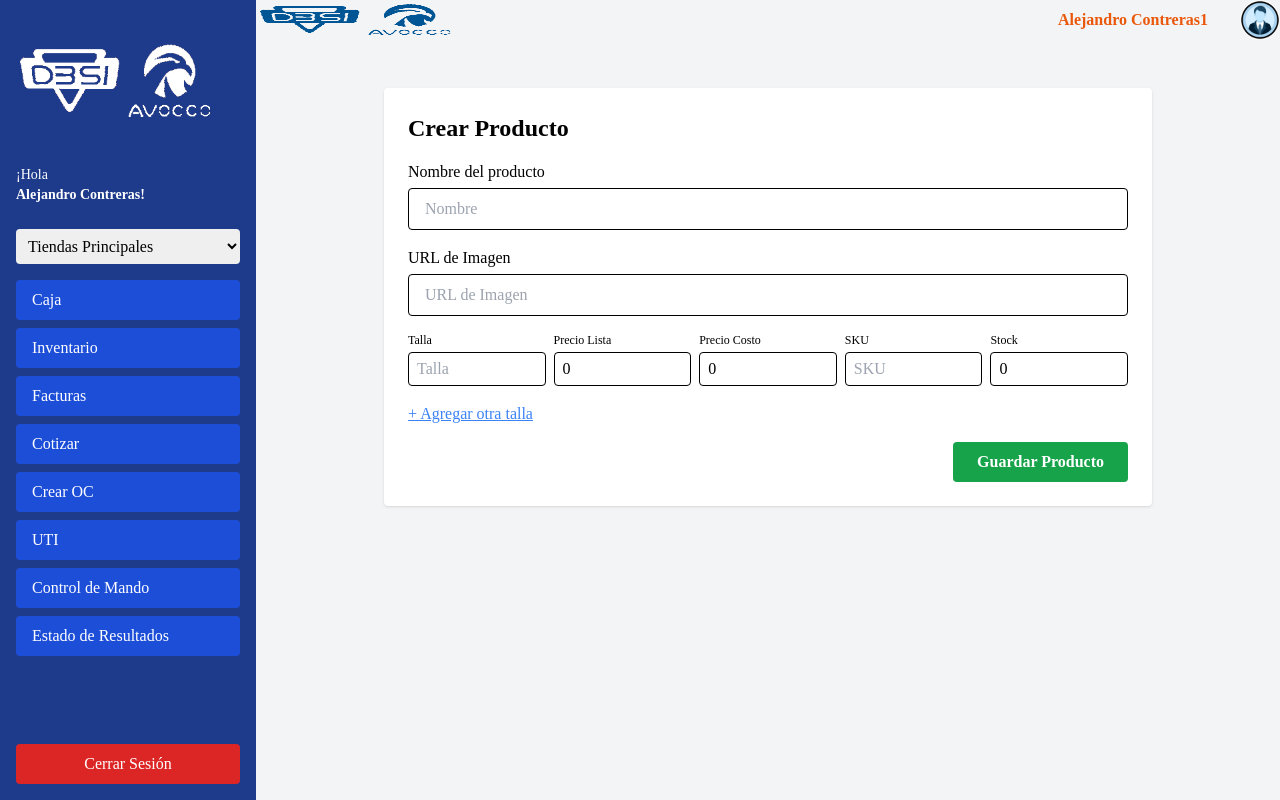
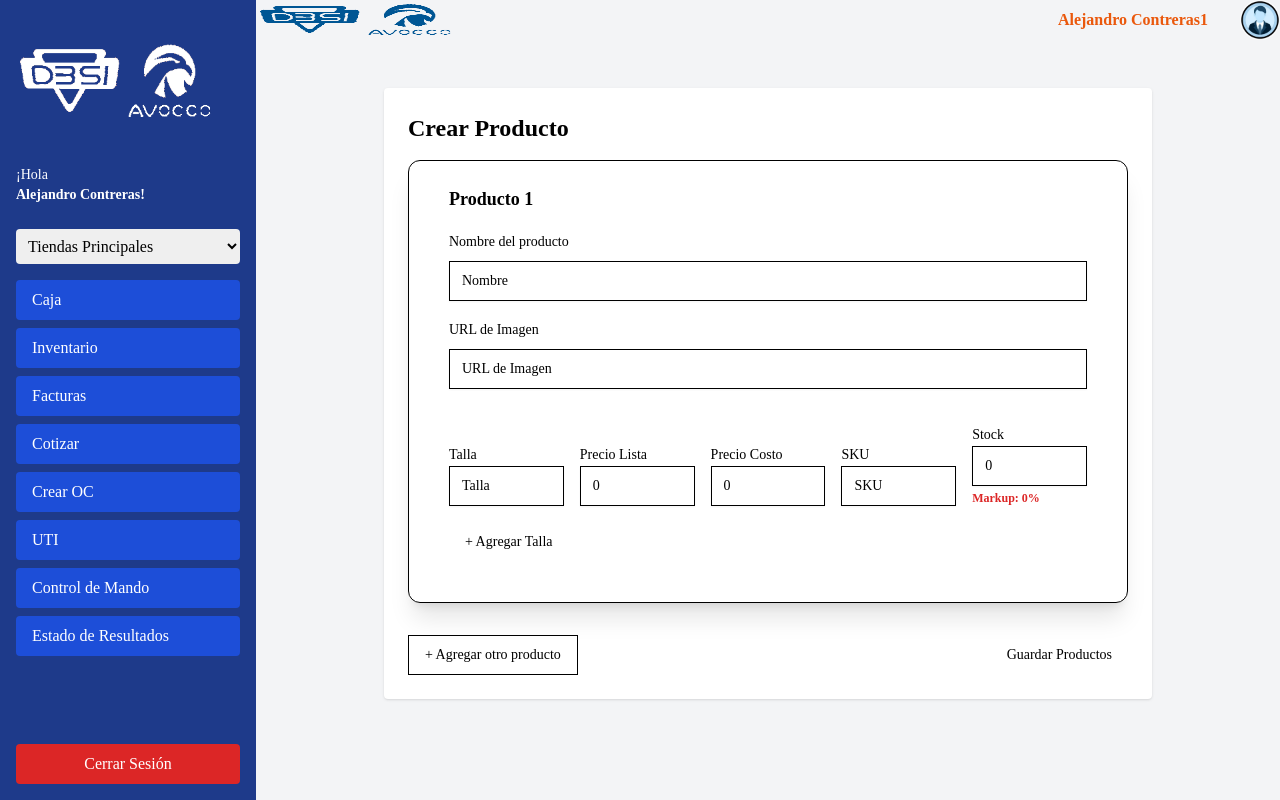
Before and after one commit to felipecalderon/d3si-front-v2, a Next.js app: page /inventory/create in a window 1280 px wide. Built offline with nearby package versions, Linux system fonts and the light colour scheme.

Commit message:
Se esta modificando el formulario para agregar validaciones, tallas y productos

```diff
--- a/src/components/Forms/CreateProductForm.tsx
+++ b/src/components/Forms/CreateProductForm.tsx
@@ -1,147 +1,261 @@
 "use client"
+
 import { useState, useTransition } from "react"
 import { useRouter } from "next/navigation"
-import { Size, CreateProductFormData } from "@/interfaces/products/ICreateProductForm"
+import { Input } from "@/components/ui/input"
+import { Button } from "@/components/ui/button"
+import { Label } from "@/components/ui/label"
+import { Card, CardContent } from "@/components/ui/card"
+import { Separator } from "@/components/ui/separator"
+import { toast } from "sonner"
 import { createMassiveProducts } from "@/actions/products/createMassiveProducts"
+import { CreateProductFormData, Size } from "@/interfaces/products/ICreateProductForm"
 
 export default function CreateProductForm() {
     const router = useRouter()
     const [isPending, startTransition] = useTransition()
-
-    const [formData, setFormData] = useState<CreateProductFormData>({
+    const [products, setProducts] = useState<CreateProductFormData[]>([
+        {
             name: "",
             image: "",
-        sizes: [
+            sizes: [{ sizeNumber: null, priceList: 0, priceCost: 0, sku: "", stockQuantity: 0 }],
+        },
+    ])
+    const [errors, setErrors] = useState<string[]>([])
+
+    const addProduct = () => {
+        setProducts([
+            ...products,
             {
+                name: "",
+                image: "",
+                sizes: [{ sizeNumber: null, priceList: 0, priceCost: 0, sku: "", stockQuantity: 0 }],
+            },
+        ])
+    }
+
+    const removeProduct = (index: number) => {
+        setProducts(products.filter((_, i) => i !== index))
+    }
+
+    const handleProductChange = (index: number, field: keyof CreateProductFormData, value: any) => {
+        const updated = [...products]
+        updated[index][field] = value
+        setProducts(updated)
+    }
+
+    const handleSizeChange = <K extends keyof Size>(
+        productIndex: number,
+        sizeIndex: number,
+        field: K,
+        value: Size[K]
+    ) => {
+        const updated = [...products]
+        updated[productIndex].sizes[sizeIndex][field] = field === "sizeNumber" && value === "" ? null : value
+        setProducts(updated)
+    }
+
+    const addSize = (productIndex: number) => {
+        const updated = [...products]
+        updated[productIndex].sizes.push({
             sizeNumber: null,
             priceList: 0,
             priceCost: 0,
             sku: "",
             stockQuantity: 0,
-            },
-        ],
+        })
+        setProducts(updated)
+    }
+
+    const validateForm = (): boolean => {
+        const newErrors: string[] = []
+        products.forEach((product, productIndex) => {
+            if (!product.name) newErrors.push(`Falta el nombre del producto #${productIndex + 1}`)
+            if (!product.image) newErrors.push(`Falta la imagen del producto #${productIndex + 1}`)
+            product.sizes.forEach((size, sizeIndex) => {
+                if (size.sizeNumber === null)
+                    newErrors.push(`Falta la talla en producto #${productIndex + 1}, talla #${sizeIndex + 1}`)
+                if (!size.sku.trim())
+                    newErrors.push(`Falta el SKU en producto #${productIndex + 1}, talla #${sizeIndex + 1}`)
+                if (size.priceList <= 0)
+                    newErrors.push(`Precio de lista inválido en producto #${productIndex + 1}, talla #${sizeIndex + 1}`)
+                if (size.priceCost <= 0)
+                    newErrors.push(`Precio de costo inválido en producto #${productIndex + 1}, talla #${sizeIndex + 1}`)
+            })
         })
 
-    const handleChange = (index: number, field: keyof Size, value: unknown) => {
-        const newSizes = [...formData.sizes]
-        if (field === "sizeNumber" && value === "") {
-            newSizes[index] = { ...newSizes[index], [field]: null }
-        } else {
-            newSizes[index] = { ...newSizes[index], [field]: value }
-        }
-        setFormData({ ...formData, sizes: newSizes })
-    }
-
-    const addSize = () => {
-        setFormData({
-            ...formData,
-            sizes: [...formData.sizes, { sizeNumber: "", priceList: 0, priceCost: 0, sku: "", stockQuantity: 0 }],
-        })
+        setErrors(newErrors)
+        return newErrors.length === 0
     }
 
     const handleSubmit = (e: React.FormEvent) => {
         e.preventDefault()
+        if (!validateForm()) {
+            toast.error("Corrige los errores antes de continuar.")
+            return
+        }
+
         startTransition(async () => {
-            const result = await createMassiveProducts(formData)
+            const result = await createMassiveProducts(products)
             if (result.success) {
+                toast.success("Productos guardados correctamente.")
                 router.push("/inventory")
             } else {
-                alert(result.error)
+                toast.error(result.error || "Error al guardar productos.")
             }
         })
     }
 
     return (
-        <form onSubmit={handleSubmit} className="space-y-4">
+        <form onSubmit={handleSubmit} className="space-y-8">
+            {errors.length > 0 && (
+                <div className="bg-red-100 border border-red-400 text-red-700 px-4 py-3 rounded space-y-1">
+                    {errors.map((err, idx) => (
+                        <p key={idx}>{err}</p>
+                    ))}
+                </div>
+            )}
+
+            {products.map((product, productIndex) => (
+                <Card
+                    key={productIndex}
+                    className="space-y-4 p-6 border border-muted bg-background shadow-xl rounded-xl transition hover:shadow-2xl"
+                >
+                    <CardContent className="space-y-4">
+                        <div className="flex justify-between items-center">
+                            <h2 className="text-lg font-bold">Producto {productIndex + 1}</h2>
+                            {products.length > 1 && (
+                                <Button variant="destructive" type="button" onClick={() => removeProduct(productIndex)}>
+                                    Quitar Producto
+                                </Button>
+                            )}
+                        </div>
+
+                        <div className="space-y-2">
+                            <Label>Nombre del producto</Label>
+                            <Input
+                                placeholder="Nombre"
+                                value={product.name}
+                                onChange={(e) => handleProductChange(productIndex, "name", e.target.value)}
+                            />
+                        </div>
+
+                        <div className="space-y-2">
+                            <Label>URL de Imagen</Label>
+                            <Input
+                                placeholder="URL de Imagen"
+                                value={product.image}
+                                onChange={(e) => handleProductChange(productIndex, "image", e.target.value)}
+                            />
+                        </div>
+
+                        <Separator />
+
+                        {product.sizes.map((size, sizeIndex) => {
+                            const markup =
+                                size.priceCost > 0
+                                    ? (((size.priceList - size.priceCost) / size.priceCost) * 100).toFixed(2)
+                                    : "0"
+
+                            return (
+                                <div key={sizeIndex} className="grid grid-cols-5 gap-4 items-end">
                                     <div>
-                <label className="block font-medium mb-1">Nombre del producto</label>
-                <input
-                    type="text"
-                    placeholder="Nombre"
-                    value={formData.name}
-                    onChange={(e) => setFormData({ ...formData, name: e.target.value })}
-                    className="w-full border px-4 py-2 rounded"
+                                        <Label>Talla</Label>
+                                        <Input
+                                            value={size.sizeNumber ?? ""}
+                                            onChange={(e) =>
+                                                handleSizeChange(productIndex, sizeIndex, "sizeNumber", e.target.value)
+                                            }
+                                            placeholder="Talla"
                                         />
                                     </div>
                                     <div>
-                <label className="block font-medium mb-1">URL de Imagen</label>
-                <input
-                    type="text"
-                    placeholder="URL de Imagen"
-                    value={formData.image}
-                    onChange={(e) => setFormData({ ...formData, image: e.target.value })}
-                    className="w-full border px-4 py-2 rounded"
-                />
-            </div>
-            <div className="space-y-3">
-                {formData.sizes.map((size, index) => (
-                    <div key={index} className="grid grid-cols-5 gap-2">
-                        <div>
-                            <label className="block text-xs mb-1">Talla</label>
-                            <input
-                                type="text"
-                                placeholder="Talla"
-                                value={size.sizeNumber ?? ""}
-                                onChange={(e) => handleChange(index, "sizeNumber", e.target.value)}
-                                className="border px-2 py-1 rounded w-full"
+                                        <Label>Precio Lista</Label>
+                                        <Input
+                                            type="number"
+                                            value={size.priceList}
+                                            onChange={(e) =>
+                                                handleSizeChange(
+                                                    productIndex,
+                                                    sizeIndex,
+                                                    "priceList",
+                                                    Number(e.target.value)
+                                                )
+                                            }
+                                            placeholder="Precio Lista"
                                         />
                                     </div>
                                     <div>
-                            <label className="block text-xs mb-1">Precio Lista</label>
-                            <input
+                                        <Label>Precio Costo</Label>
+                                        <Input
                                             type="number"
-                                placeholder="Precio Lista"
-                                value={size.priceList}
-                                onChange={(e) => handleChange(index, "priceList", Number(e.target.value))}
-                                className="border px-2 py-1 rounded w-full"
+                                            value={size.priceCost}
+                                            onChange={(e) =>
+                                                handleSizeChange(
+                                                    productIndex,
+                                                    sizeIndex,
+                                                    "priceCost",
+                                                    Number(e.target.value)
+                                                )
+                                            }
+                                            placeholder="Precio Costo"
                                         />
                                     </div>
                                     <div>
-                            <label className="block text-xs mb-1">Precio Costo</label>
-                            <input
-                                type="number"
-                                placeholder="Precio Costo"
-                                value={size.priceCost}
-                                onChange={(e) => handleChange(index, "priceCost", Number(e.target.value))}
-                                className="border px-2 py-1 rounded w-full"
+                                        <Label>SKU</Label>
+                                        <Input
+                                            value={size.sku}
+                                            onChange={(e) =>
+                                                handleSizeChange(productIndex, sizeIndex, "sku", e.target.value)
+                                            }
+                                            placeholder="SKU"
                                         />
                                     </div>
                                     <div>
-                            <label className="block text-xs mb-1">SKU</label>
-                            <input
-                                type="text"
-                                placeholder="SKU"
-                                value={size.sku}
-                                onChange={(e) => handleChange(index, "sku", e.target.value)}
-                                className="border px-2 py-1 rounded w-full"
+                                        <Label>Stock</Label>
+                                        <Input
+                                            type="number"
+                                            value={size.stockQuantity}
+                                            onChange={(e) =>
+                                                handleSizeChange(
+                                                    productIndex,
+                                                    sizeIndex,
+                                                    "stockQuantity",
+                                                    Number(e.target.value)
+                                                )
+                                            }
+                                            placeholder="Stock"
                                         />
-                        </div>
-                        <div>
-                            <label className="block text-xs mb-1">Stock</label>
-                            <input
-                                type="number"
-                                placeholder="Stock"
-                                value={size.stockQuantity}
-                                onChange={(e) => handleChange(index, "stockQuantity", Number(e.target.value))}
-                                className="border px-2 py-1 rounded w-full"
-                            />
+                                        <p
+                                            className={`text-xs mt-1 font-semibold ${
+                                                Number(markup) >= 50
+                                                    ? "text-green-600"
+                                                    : Number(markup) >= 30
+                                                    ? "text-yellow-600"
+                                                    : "text-red-600"
+                                            }`}
+                                        >
+                                            Markup: {markup}%
+                                        </p>
                                     </div>
                                 </div>
+                            )
+                        })}
+
+                        <Button type="button" onClick={() => addSize(productIndex)} variant="secondary">
+                            + Agregar Talla
+                        </Button>
+                    </CardContent>
+                </Card>
             ))}
-            </div>
-            <button type="button" onClick={addSize} className="text-blue-500 underline hover:text-blue-700">
-                + Agregar otra talla
-            </button>
-            <div className="flex justify-end">
-                <button
-                    type="submit"
-                    disabled={isPending}
-                    className={`bg-green-600 hover:bg-green-700 text-white font-semibold px-6 py-2 rounded ${
-                        isPending ? "opacity-50 cursor-not-allowed" : ""
-                    }`}
-                >
-                    {isPending ? "Guardando..." : "Guardar Producto"}
-                </button>
+
+            <div className="flex justify-between items-center">
+                <Button type="button" onClick={addProduct} variant="outline">
+                    + Agregar otro producto
+                </Button>
+                <Button type="submit" disabled={isPending}>
+                    {isPending ? "Guardando..." : "Guardar Productos"}
+                </Button>
             </div>
         </form>
     )
--- /dev/null
+++ b/src/components/ui/card.tsx
@@ -0,0 +1,14 @@
+import * as React from "react"
+import { cn } from "@/lib/utils"
+
+const Card = React.forwardRef<HTMLDivElement, React.HTMLAttributes<HTMLDivElement>>(({ className, ...props }, ref) => (
+    <div ref={ref} className={cn("rounded-2xl border bg-card text-card-foreground shadow-sm", className)} {...props} />
+))
+Card.displayName = "Card"
+
+const CardContent = React.forwardRef<HTMLDivElement, React.HTMLAttributes<HTMLDivElement>>(
+    ({ className, ...props }, ref) => <div ref={ref} className={cn("p-4 pt-0", className)} {...props} />
+)
+CardContent.displayName = "CardContent"
+
+export { Card, CardContent }
--- /dev/null
+++ b/src/components/ui/input.tsx
@@ -0,0 +1,22 @@
+import * as React from "react"
+import { cn } from "@/lib/utils"
+
+// eslint-disable-next-line @typescript-eslint/no-empty-object-type
+export interface InputProps extends React.InputHTMLAttributes<HTMLInputElement> {}
+
+const Input = React.forwardRef<HTMLInputElement, InputProps>(({ className, type, ...props }, ref) => {
+    return (
+        <input
+            type={type}
+            className={cn(
+                "flex h-10 w-full rounded-md border border-input bg-background px-3 py-2 text-sm shadow-sm placeholder:text-muted-foreground focus:outline-none focus:ring-2 focus:ring-ring focus:ring-offset-2 disabled:cursor-not-allowed disabled:opacity-50",
+                className
+            )}
+            ref={ref}
+            {...props}
+        />
+    )
+})
+Input.displayName = "Input"
+
+export { Input }
--- /dev/null
+++ b/src/components/ui/label.tsx
@@ -0,0 +1,21 @@
+import * as React from "react"
+import { cn } from "@/lib/utils"
+
+// eslint-disable-next-line @typescript-eslint/no-empty-object-type
+export interface LabelProps extends React.LabelHTMLAttributes<HTMLLabelElement> {}
+
+const Label = React.forwardRef<HTMLLabelElement, LabelProps>(({ className, ...props }, ref) => {
+    return (
+        <label
+            ref={ref}
+            className={cn(
+                "text-sm font-medium leading-none peer-disabled:cursor-not-allowed peer-disabled:opacity-70",
+                className
+            )}
+            {...props}
+        />
+    )
+})
+Label.displayName = "Label"
+
+export { Label }
--- /dev/null
+++ b/src/components/ui/separator.tsx
@@ -0,0 +1,12 @@
+import * as React from "react"
+import { cn } from "@/lib/utils"
+
+// eslint-disable-next-line @typescript-eslint/no-empty-object-type
+export interface SeparatorProps extends React.HTMLAttributes<HTMLDivElement> {}
+
+const Separator = React.forwardRef<HTMLDivElement, SeparatorProps>(({ className, ...props }, ref) => (
+    <div ref={ref} className={cn("shrink-0 bg-border h-[1px] w-full", className)} {...props} />
+))
+Separator.displayName = "Separator"
+
+export { Separator }
```
Lines whose indentation alone changed are shown as unchanged.
